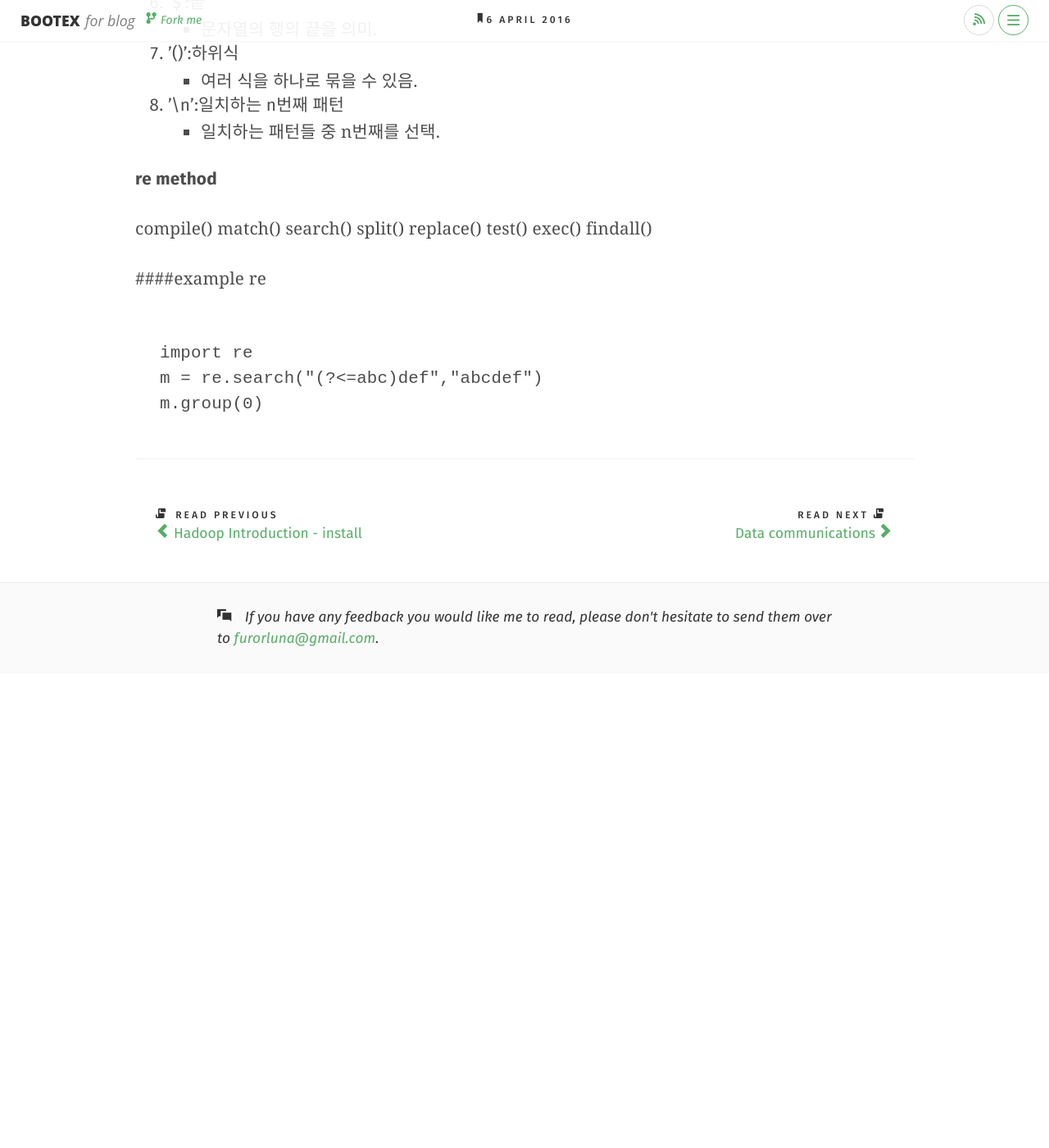
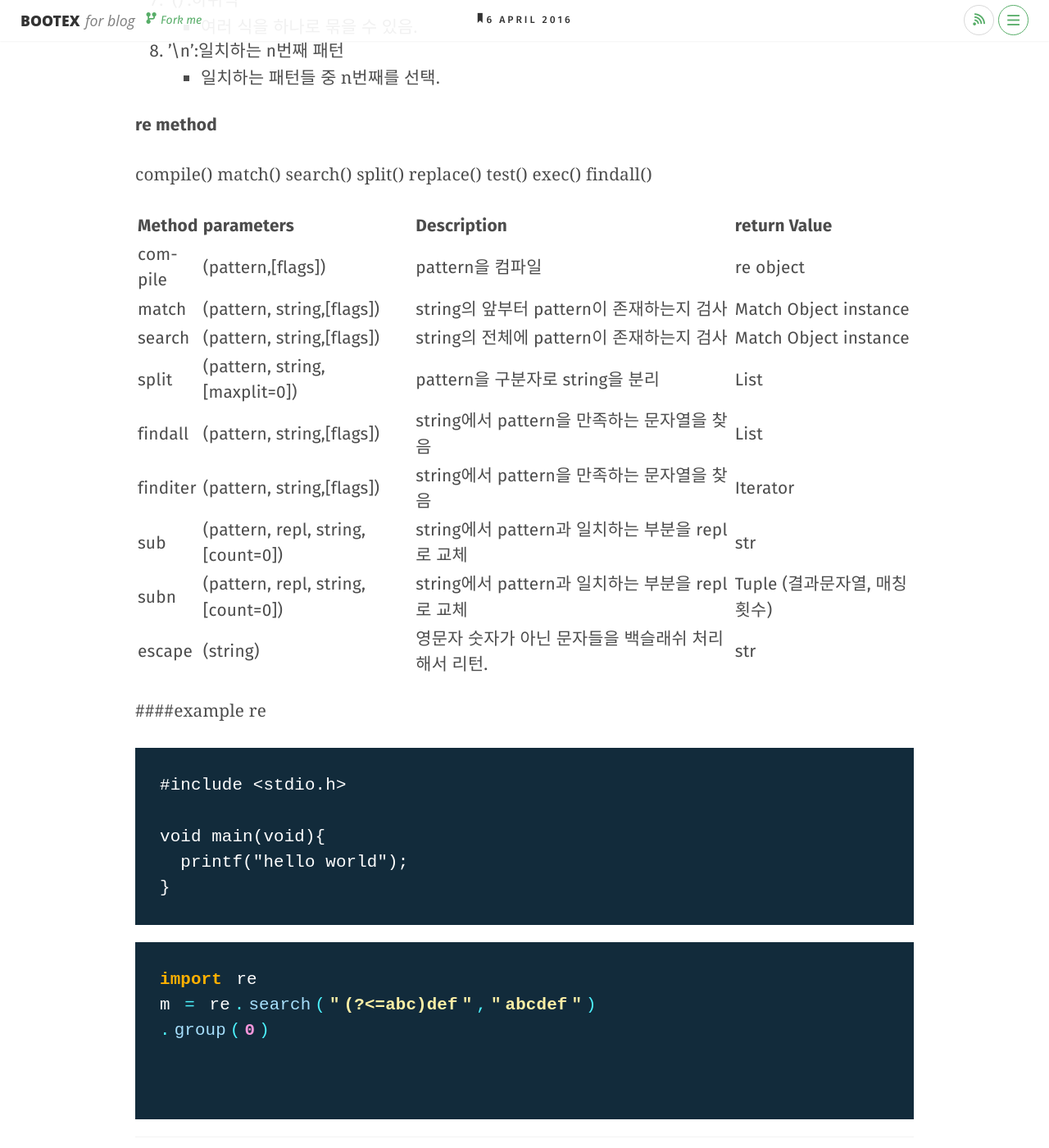
Before and after one commit to Shephexd/shephexd.github.io, a Jekyll site: the page built from _posts/2016-04-06-Regular-Expression.md, in a window 1280 px wide and 1400 px high, scrolled down 803 px. Shown: the whole window at 82% size. Built offline with Jekyll 4.4.1, drawn with Linux system fonts in a browser that asks for light colours; some web fonts are replaced; a script that is not in the unit is left out; comment, search, counter and statistics services are not loaded; before the commit the page ends 1624 px from its top, so only the background shows below that; some of the changed text lies outside the part shown.

Commit message:
writing day 2
add re method and check  wrong syntax.

````diff
--- a/_posts/2016-04-06-Regular-Expression.md
+++ b/_posts/2016-04-06-Regular-Expression.md
@@ -39,11 +39,33 @@ test()
 exec()
 findall()
 
+| Method | parameters |   Description   | return Value |
+|:-------|:----|:-----|:----|
+|  compile  |(pattern,[flags])|pattern을 컴파일 |re object|
+|  match  |(pattern, string,[flags])|string의 앞부터 pattern이 존재하는지 검사 | Match Object instance|
+|  search  |(pattern, string,[flags])|string의 전체에 pattern이 존재하는지 검사 | Match Object instance |
+|  split  |(pattern, string,[maxplit=0])|pattern을 구분자로 string을 분리 | List |
+|  findall  |(pattern, string,[flags])|string에서 pattern을 만족하는 문자열을 찾음 | List |
+|  finditer  |(pattern, string,[flags])|string에서 pattern을 만족하는 문자열을 찾음 | Iterator |
+|  sub  |(pattern, repl, string,[count=0])|string에서 pattern과 일치하는 부분을 repl로 교체 | str |
+|  subn  |(pattern, repl, string,[count=0])|string에서 pattern과 일치하는 부분을 repl로 교체 | Tuple  (결과문자열, 매칭횟수)|
+|  escape  |(string)|영문자 숫자가 아닌 문자들을 백슬래쉬 처리해서 리턴.| str |
+
 
 ####example re
 
-```python3
+```
+#include <stdio.h>
+
+void main(void){
+  printf("hello world");
+}
+```
+
+```python
 import re
 m = re.search("(?<=abc)def","abcdef")
-m.group(0)
+.group(0)
+
+
 ```
````
Also changed, not shown: other parts of _posts/2016-04-06-Regular-Expression.md (+1 -1 lines), _posts/2016-03-10-data_communications.md (+22 -25 lines).
